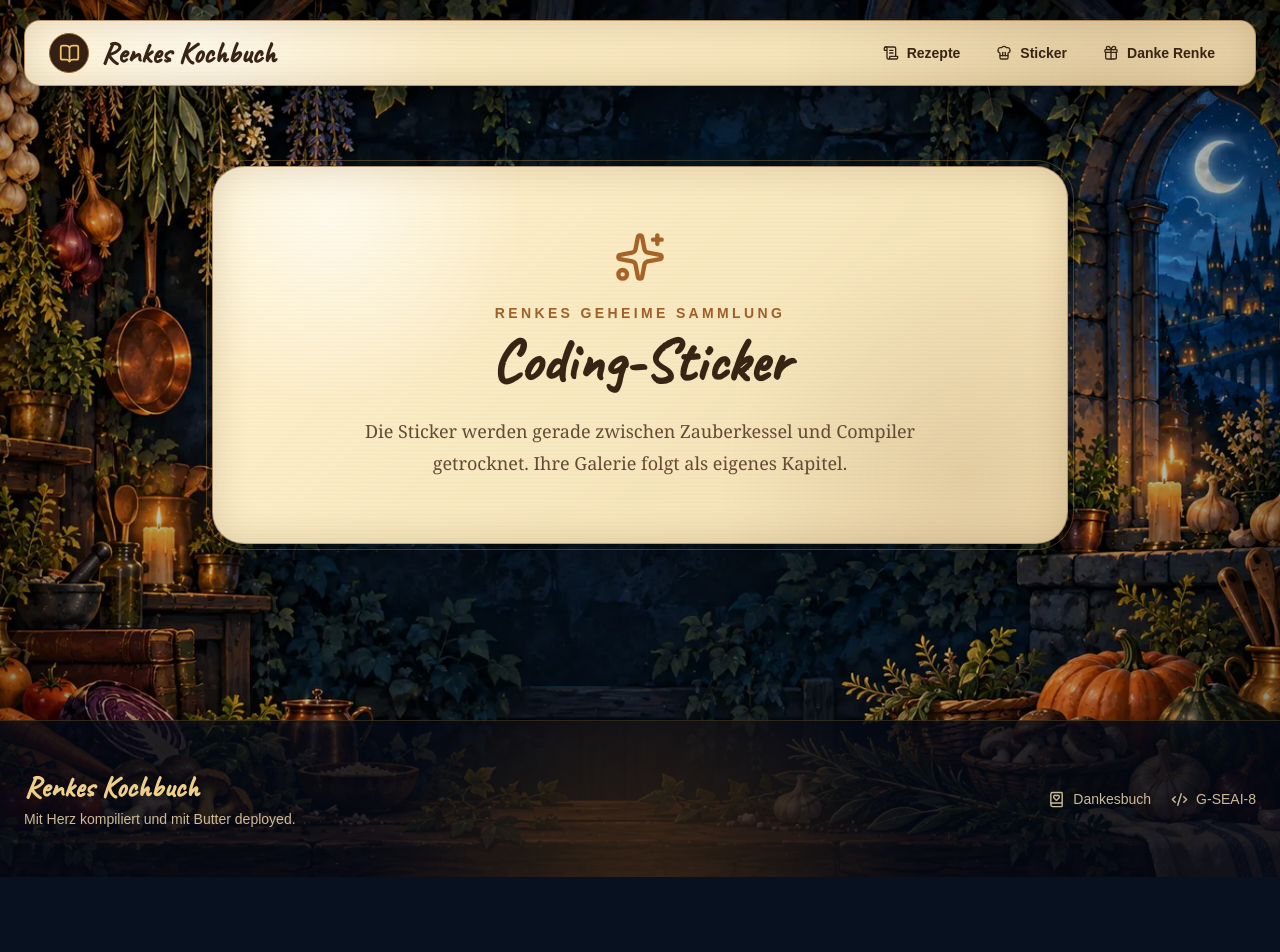
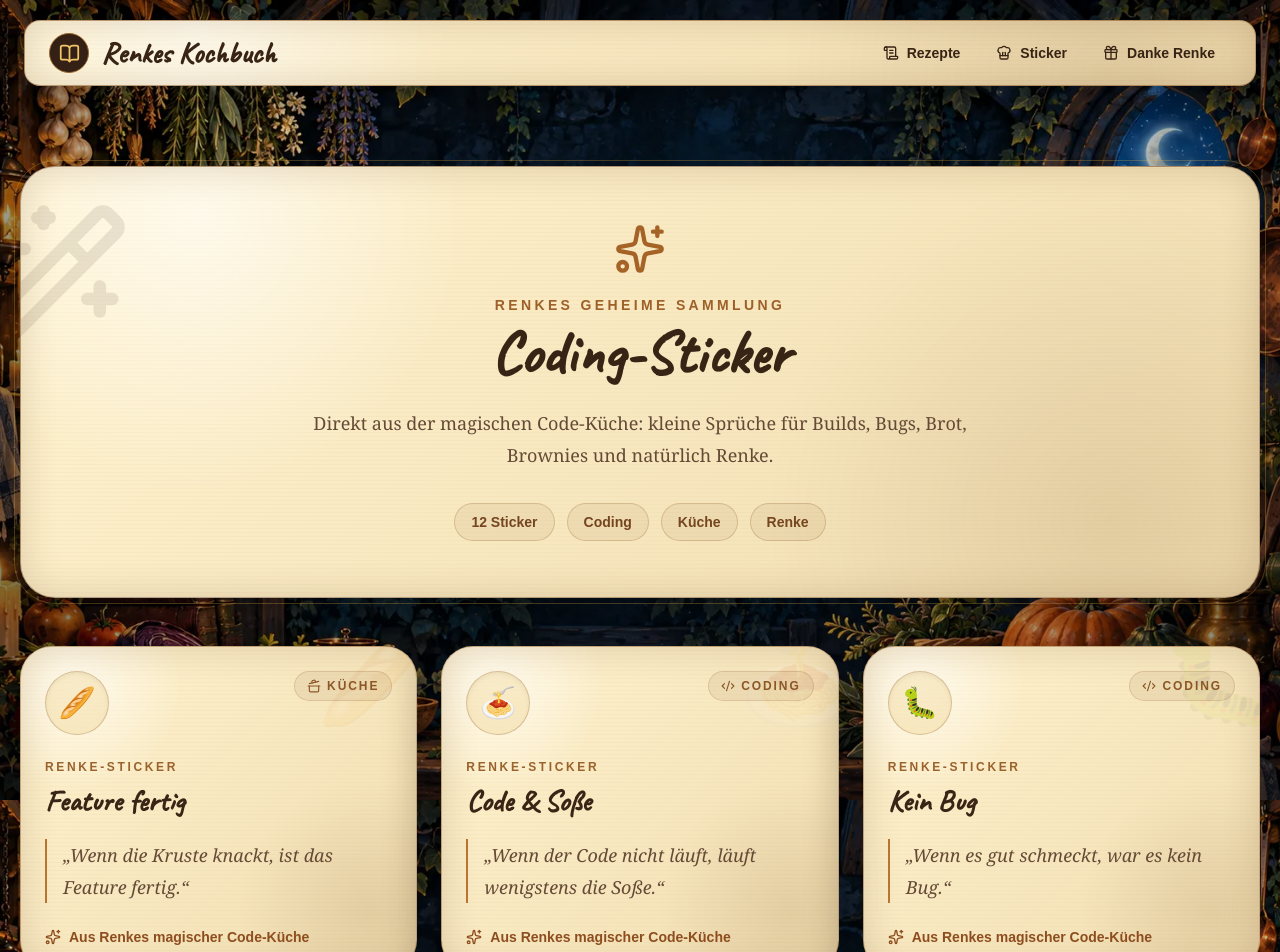
Before and after one commit to EliasKleinlein/Recipe-Web, a Next.js app: page /stickers in a window 1280 px wide. Shown: the top 952 px of the page. Before the commit the page ends 877 px from the top, so only its background shows below. Built offline with nearby package versions, Linux system fonts and the light colour scheme.

Commit message:
feat: Renke-Sticker und Rezept-Sprüche ergänzen

```diff
--- a/src/app/stickers/page.tsx
+++ b/src/app/stickers/page.tsx
@@ -1,7 +1,68 @@
 import FantasyFooter from "@/components/FantasyFooter";
 import Navbar from "@/components/Navbar";
-import { Sparkles } from "lucide-react";
+import StickerCard from "@/components/stickers/StickerCard";
+import RandomRenkeSticker from "@/components/stickers/RandomRenkeSticker";
+import { RENKE_STICKERS } from "@/data/renke-stickers";
+import { Sparkles, WandSparkles } from "lucide-react";
 
 export default function StickersPage() {
-  return <div className="fantasy-page"><Navbar /><main className="mx-auto max-w-4xl px-5 py-20"><section className="paper-panel ink-border rounded-[2rem] p-10 text-center text-[#3b2718] sm:p-16"><Sparkles className="mx-auto text-[#a56327]" size={52} /><p className="mt-5 text-sm font-bold uppercase tracking-[.24em] text-[#9e6029]">Renkes geheime Sammlung</p><h1 className="fantasy-title mt-2 text-6xl font-bold">Coding-Sticker</h1><p className="mx-auto mt-6 max-w-xl font-serif text-lg leading-8 text-[#654a36]">Die Sticker werden gerade zwischen Zauberkessel und Compiler getrocknet. Ihre Galerie folgt als eigenes Kapitel.</p></section></main><FantasyFooter /></div>;
+  return (
+    <div className="fantasy-page">
+      <Navbar />
+
+      <main className="mx-auto max-w-7xl px-5 py-16 sm:py-20">
+        <section className="paper-panel ink-border relative overflow-hidden rounded-[2.2rem] p-8 text-center text-[#3b2718] sm:p-14">
+          <div className="pointer-events-none absolute -left-10 top-8 opacity-10">
+            <WandSparkles size={150} />
+          </div>
+
+          <Sparkles
+            className="mx-auto text-[#a56327]"
+            size={52}
+            aria-hidden="true"
+          />
+
+          <p className="mt-5 text-sm font-bold uppercase tracking-[.24em] text-[#9e6029]">
+            Renkes geheime Sammlung
+          </p>
+
+          <h1 className="fantasy-title mt-2 text-5xl font-bold sm:text-6xl">
+            Coding-Sticker
+          </h1>
+
+          <p className="mx-auto mt-6 max-w-2xl font-serif text-lg leading-8 text-[#654a36]">
+            Direkt aus der magischen Code-Küche: kleine Sprüche für Builds,
+            Bugs, Brot, Brownies und natürlich Renke.
+          </p>
+
+          <div className="mt-8 flex flex-wrap justify-center gap-3 text-sm font-bold text-[#75451f]">
+            <span className="rounded-full border border-[#8b5a2b]/25 bg-[#8b5a2b]/[.08] px-4 py-2">
+              {RENKE_STICKERS.length} Sticker
+            </span>
+            <span className="rounded-full border border-[#8b5a2b]/25 bg-[#8b5a2b]/[.08] px-4 py-2">
+              Coding
+            </span>
+            <span className="rounded-full border border-[#8b5a2b]/25 bg-[#8b5a2b]/[.08] px-4 py-2">
+              Küche
+            </span>
+            <span className="rounded-full border border-[#8b5a2b]/25 bg-[#8b5a2b]/[.08] px-4 py-2">
+              Renke
+            </span>
+          </div>
+        </section>
+
+        <section className="mt-12">
+          <div className="grid gap-6 md:grid-cols-2 xl:grid-cols-3">
+            {RENKE_STICKERS.map((sticker) => (
+              <StickerCard key={sticker.id} sticker={sticker} />
+            ))}
+          </div>
+        </section>
+
+        <RandomRenkeSticker />
+      </main>
+
+      <FantasyFooter />
+    </div>
+  );
 }
--- /dev/null
+++ b/src/components/stickers/RandomRenkeSticker.tsx
@@ -0,0 +1,45 @@
+"use client";
+
+import { useState } from "react";
+import { RefreshCw, Sparkles } from "lucide-react";
+import { RENKE_STICKERS } from "@/data/renke-stickers";
+
+export default function RandomRenkeSticker() {
+  const [index, setIndex] = useState(0);
+
+  function nextSticker() {
+    let next = index;
+    while (next === index && RENKE_STICKERS.length > 1) {
+      next = Math.floor(Math.random() * RENKE_STICKERS.length);
+    }
+    setIndex(next);
+  }
+
+  const sticker = RENKE_STICKERS[index];
+
+  return (
+    <section className="paper-panel ink-border mt-12 rounded-[2rem] p-8 text-center text-[#3b2718] sm:p-10">
+      <Sparkles className="mx-auto text-[#a56327]" size={34} />
+      <p className="mt-3 text-xs font-bold uppercase tracking-[.22em] text-[#9e6029]">
+        Der Spruch-Orakel-Kessel
+      </p>
+      <h2 className="fantasy-title mt-2 text-4xl font-bold">
+        Zufälliger Renke-Spruch
+      </h2>
+      <div className="mx-auto mt-7 max-w-2xl rounded-[1.5rem] border border-[#8b5a2b]/25 bg-[#f2d99d]/30 p-7">
+        <div className="text-5xl">{sticker.emoji}</div>
+        <p className="mt-5 font-serif text-2xl italic leading-9 text-[#5b402d]">
+          „{sticker.text}“
+        </p>
+      </div>
+      <button
+        type="button"
+        onClick={nextSticker}
+        className="mt-7 inline-flex items-center gap-2 rounded-full border border-[#8b5a2b]/40 bg-[#6f431f] px-6 py-3 font-bold text-[#f5dfad] transition hover:-translate-y-1 hover:bg-[#8e5728]"
+      >
+        <RefreshCw size={18} />
+        Neuen Spruch ziehen
+      </button>
+    </section>
+  );
+}
--- /dev/null
+++ b/src/components/stickers/StickerCard.tsx
@@ -0,0 +1,59 @@
+import { Code2, CookingPot, Sparkles } from "lucide-react";
+import type { RenkeSticker } from "@/data/renke-stickers";
+
+type StickerCardProps = {
+  sticker: RenkeSticker;
+};
+
+function getCategoryIcon(category: RenkeSticker["category"]) {
+  if (category === "code") return <Code2 size={14} />;
+  if (category === "küche") return <CookingPot size={14} />;
+  return <Sparkles size={14} />;
+}
+
+function getCategoryLabel(category: RenkeSticker["category"]) {
+  if (category === "code") return "Coding";
+  if (category === "küche") return "Küche";
+  return "Renke";
+}
+
+export default function StickerCard({ sticker }: StickerCardProps) {
+
+  return (
+    <article className="paper-panel renke-card group relative overflow-hidden rounded-[2rem] border border-[#8b5a2b]/45 p-6 text-[#3b2718] shadow-[0_18px_45px_rgba(0,0,0,.28)] transition duration-300 hover:-translate-y-2 hover:rotate-[.3deg] hover:shadow-[0_25px_60px_rgba(218,145,44,.24)]">
+      <div className="absolute -right-5 -top-5 text-8xl opacity-[.08] transition duration-300 group-hover:rotate-12 group-hover:scale-110">
+        {sticker.emoji}
+      </div>
+
+      <div className="relative z-10">
+        <div className="flex items-start justify-between gap-4">
+          <div className="grid h-16 w-16 place-items-center rounded-full border border-[#8b5a2b]/30 bg-[#f2d99d]/45 text-3xl shadow-inner">
+            {sticker.emoji}
+          </div>
+
+          <span className="flex items-center gap-1.5 rounded-full border border-[#8b5a2b]/20 bg-[#6f431f]/[.08] px-3 py-1.5 text-xs font-bold uppercase tracking-[.16em] text-[#8b5727]">
+            {getCategoryIcon(sticker.category)}
+            {getCategoryLabel(sticker.category)}
+          </span>
+        </div>
+
+        <p className="mt-6 text-xs font-bold uppercase tracking-[.22em] text-[#9a622d]">
+          Renke-Sticker
+        </p>
+
+        <h2 className="fantasy-title mt-2 text-3xl font-bold text-[#3a2415]">
+          {sticker.title}
+        </h2>
+
+        <blockquote className="mt-5 border-l-2 border-[#b87531] pl-4 font-serif text-lg italic leading-8 text-[#654a36]">
+          „{sticker.text}“
+        </blockquote>
+
+        <div className="mt-6 flex items-center gap-2 text-sm font-bold text-[#8e4d1e]">
+          <Sparkles size={16} />
+          Aus Renkes magischer Code-Küche
+        </div>
+      </div>
+    </article>
+  );
+}
--- /dev/null
+++ b/src/data/renke-stickers.ts
@@ -0,0 +1,94 @@
+export type RenkeSticker = {
+  id: string;
+  title: string;
+  text: string;
+  emoji: string;
+  category: "code" | "küche" | "renke";
+};
+
+export const RENKE_STICKERS: RenkeSticker[] = [
+  {
+    id: "kruste-feature",
+    title: "Feature fertig",
+    text: "Wenn die Kruste knackt, ist das Feature fertig.",
+    emoji: "🥖",
+    category: "küche",
+  },
+  {
+    id: "code-sosse",
+    title: "Code & Soße",
+    text: "Wenn der Code nicht läuft, läuft wenigstens die Soße.",
+    emoji: "🍝",
+    category: "code",
+  },
+  {
+    id: "kein-bug",
+    title: "Kein Bug",
+    text: "Wenn es gut schmeckt, war es kein Bug.",
+    emoji: "🐛",
+    category: "code",
+  },
+  {
+    id: "erst-testen",
+    title: "Erst testen",
+    text: "Erst abschmecken, dann committen.",
+    emoji: "✅",
+    category: "code",
+  },
+  {
+    id: "production",
+    title: "Production Build",
+    text: "Auf meinem Herd funktioniert es.",
+    emoji: "🔥",
+    category: "code",
+  },
+  {
+    id: "debugging",
+    title: "Debugging",
+    text: "Debugging ist wie Kochen: Irgendwo fehlt immer eine Zutat.",
+    emoji: "🔍",
+    category: "code",
+  },
+  {
+    id: "merge",
+    title: "Merge approved",
+    text: "Kann gemergt werden. Christophus hat probiert.",
+    emoji: "🐉",
+    category: "renke",
+  },
+  {
+    id: "renke-energie",
+    title: "Renke Mode",
+    text: "Positive Energie erfolgreich deployed.",
+    emoji: "✨",
+    category: "renke",
+  },
+  {
+    id: "stack-overflow",
+    title: "Stack Overflow",
+    text: "Topf zu voll. Klassischer Stack Overflow.",
+    emoji: "🍲",
+    category: "küche",
+  },
+  {
+    id: "dark-mode",
+    title: "Dark Mode",
+    text: "Schokolade ist einfach Dark Mode für Kuchen.",
+    emoji: "🍫",
+    category: "küche",
+  },
+  {
+    id: "404",
+    title: "404",
+    text: "Keks nicht gefunden. Wahrscheinlich schon gegessen.",
+    emoji: "🍪",
+    category: "code",
+  },
+  {
+    id: "renke-release",
+    title: "Stable Release",
+    text: "Renke geprüft. Gute Laune stabil.",
+    emoji: "👨‍🍳",
+    category: "renke",
+  },
+];
```
